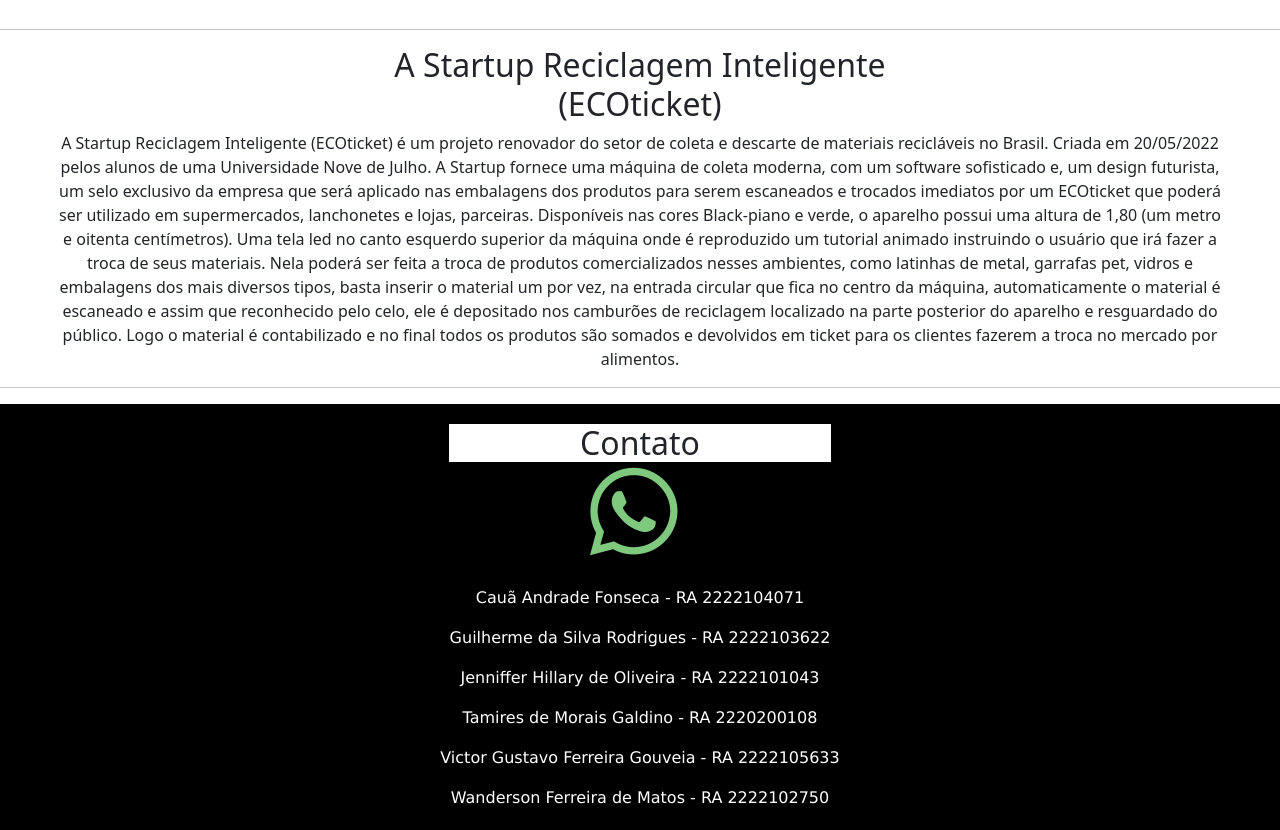
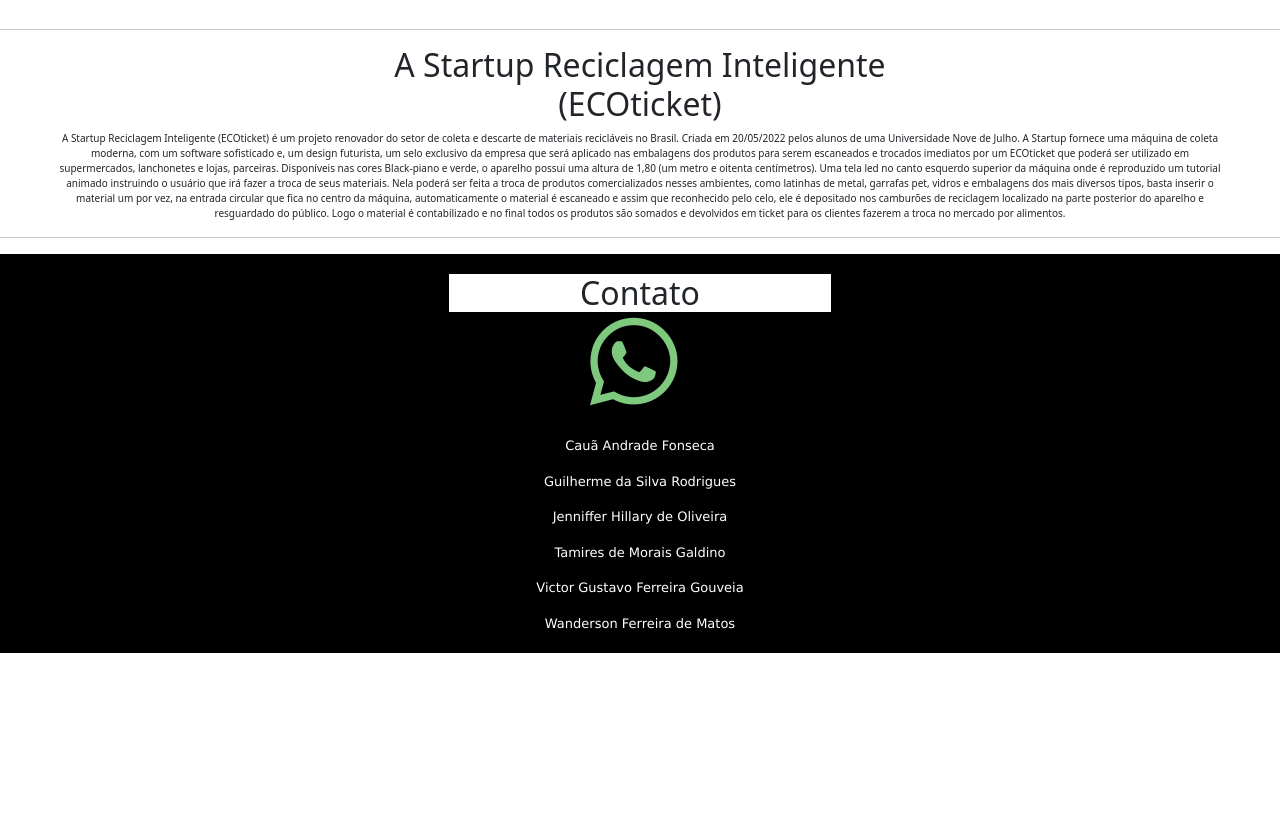
Before and after one commit to Tamires7/Aplica--oFacul, a plain HTML site: page index.html in a window 1280 px wide. Shown: the part 1420-2250 px from the top of the page. After the commit the page ends 2073 px from the top, so only its background shows below. Drawn offline with nearby package versions, Linux system fonts and the light colour scheme.

Commit message:
Add files via upload

```diff
--- a/index.html
+++ b/index.html
@@ -4,7 +4,7 @@
 <head>
   <!-- Required meta tags -->
   <meta charset="utf-8">
-  <meta name="viewport" content="width=device-width, initial-scale=1">
+  <meta name="viewport" content="width=100px, initial-scale=1">
 
   <!-- Bootstrap CSS -->
   <link href="https://cdn.jsdelivr.net/npm/bootstrap@5.0.2/dist/css/bootstrap.min.css" rel="stylesheet"
@@ -19,8 +19,8 @@
   <header>
     <nav class="navbar col-12 position-fixed navbar-expand-lg navbar-dark bg-dark" style="z-index: 999;">
       <div class="container-fluid">
-        <img width="110" height="70" src="img/logo.jpg" alt="">
-        <a class="navbar-brand" href="">Reciclagem Inteligente <br>(ECOticket)
+        <img width="150" height="100" src="img/logo.jpg" alt="">
+        <a class="navbar-brand" href="">Reciclagem Inteligente (ECOticket)
         </a>
         <button class="navbar-toggler" type="button" data-bs-toggle="collapse" data-bs-target="#navbarSupportedContent"
           aria-controls="navbarSupportedContent" aria-expanded="false" aria-label="Toggle navigation">
@@ -195,12 +195,12 @@
         </div>
         <br>
         <div class="text-lg-center">
-          <p>Cauã Andrade Fonseca - RA 2222104071</p>
-          <p>Guilherme da Silva Rodrigues - RA 2222103622</p>
-          <p>Jenniffer Hillary de Oliveira - RA 2222101043</p>
-          <p>Tamires de Morais Galdino - RA 2220200108</p>
-          <p>Victor Gustavo Ferreira Gouveia - RA 2222105633</p>
-          <p>Wanderson Ferreira de Matos - RA 2222102750</p>
+          <p>Cauã Andrade Fonseca </p>
+          <p>Guilherme da Silva Rodrigues </p>
+          <p>Jenniffer Hillary de Oliveira </p>
+          <p>Tamires de Morais Galdino </p>
+          <p>Victor Gustavo Ferreira Gouveia </p>
+          <p>Wanderson Ferreira de Matos </p>
         </div>
     </footer>
 
--- a/style.css
+++ b/style.css
@@ -9,7 +9,7 @@
 
 .text-lg-center {
   color: white;
-  align-content: flex-start;
+
 }
 .sr-only {
   color:rgb(0, 0, 0);
@@ -32,8 +32,8 @@
 
 }
 a.navbar-brand {
-  font-size: medium;
-
+   margin: auto;
+  display: flex;
 }
 
 .card {
@@ -55,13 +55,13 @@ body header footer h2.text-center  {
 body header footer .text-lg-center {
   margin-left: 20%;
   margin-right: 20%;
-  font-size: medium;
+  font-size: small;
   display: flexbox;
   font-family: 'Lucida Sans', 'Lucida Sans Regular', 'Lucida Grande', 'Lucida Sans Unicode', Geneva, Verdana, sans-serif;
 }
 
 p.text-center {
-  font-size: medium;
+  font-size: x-small;
   text-align: justify;
 }
 
@@ -69,6 +69,6 @@ p.card-text {
   font-size: small;
 }
 
-.body {
+body {
   margin: auto;
 }
```
